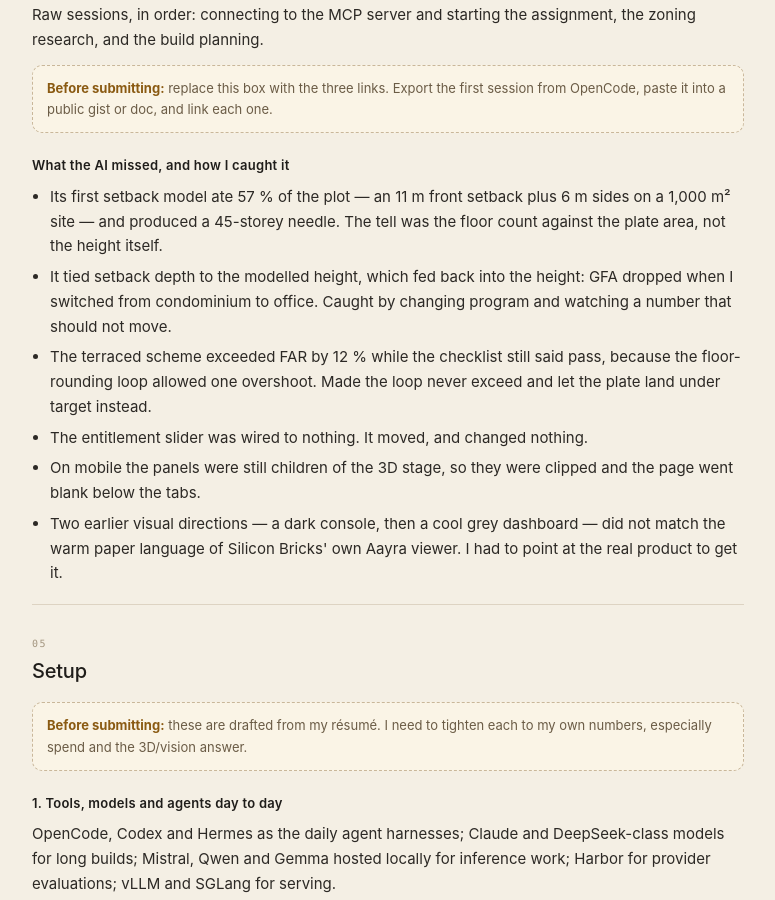
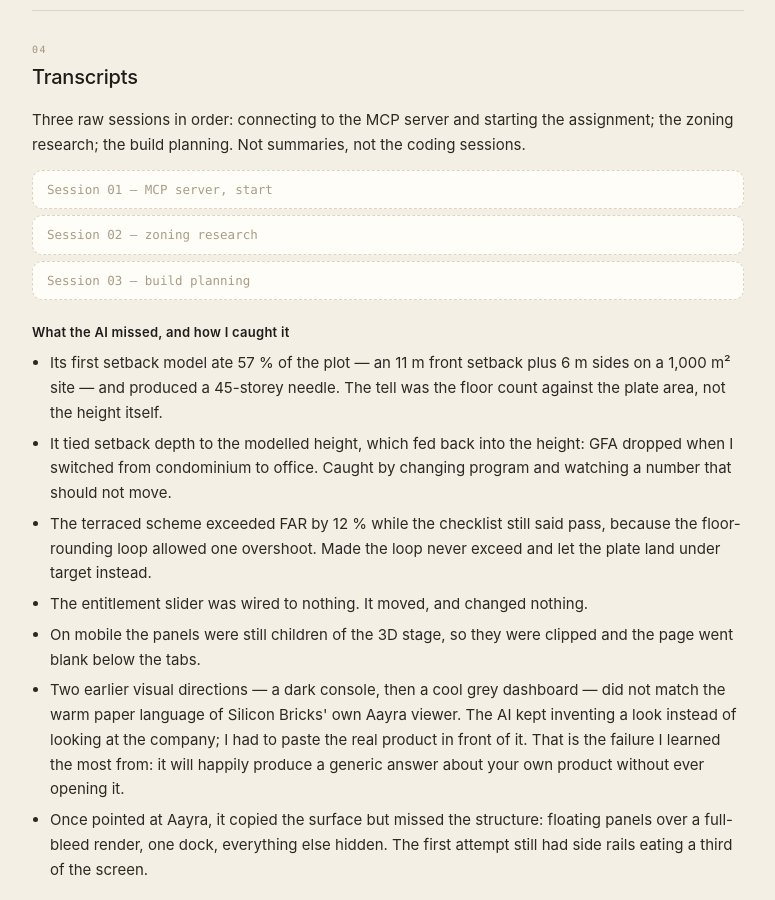
Before and after one commit to DevAgarwal2/bangkok-massing, an Astro site: page /submission in a window 1280 px wide. Shown: the part 2058-2958 px from the top of the page, without its empty margins (252-1027 px from the left). Built offline with nearby package versions, Linux system fonts and the light colour scheme; Astro itself is replaced by a stand-in of ours.

Commit message:
Submission: honest design note, transcript slots

```diff
--- a/src/pages/submission.astro
+++ b/src/pages/submission.astro
@@ -64,6 +64,14 @@ import '@fontsource-variable/geist-mono';
         background: #faf4e6; color: #6b5c46; font-size: 13px;
       }
       .todo b { color: #8a5a12; }
+      .links { display: grid; gap: 6px; margin: 12px 0 16px; }
+      .links a {
+        display: block; padding: 10px 14px; border-radius: 10px;
+        background: var(--surface); border: 1px solid var(--hair);
+        font: 400 12.5px/1.4 var(--mono); text-decoration: none; color: var(--ink);
+      }
+      .links a[aria-disabled="true"] { color: #a99c86; border-style: dashed; }
+      .links a:not([aria-disabled="true"]):hover { border-color: #c3b69f; }
       .fine { font-size: 11.5px; color: var(--ink-3); }
       @media print { body { background: #fff; } .doc { padding: 0; } a { color: inherit; } }
     </style>
@@ -116,6 +124,9 @@ import '@fontsource-variable/geist-mono';
           <li>Whole floors only, never over entitlement: a scheme can land a few percent under target, shown as a note, rather than
           breaching FAR to hit a round number.</li>
           <li>The real site from OpenStreetMap: 201 buildings, 100 roads with kerbs and lane paint, a few hundred trees.</li>
+          <li>The interface is deliberately not a generic dashboard. I studied Silicon Bricks' own Aayra viewer and built in its
+          language: the render fills the screen, the panels float over it as warm paper glass, and the numbers sit in one pill at
+          the bottom. A feasibility tool is a sales tool as much as a calculator.</li>
         </ul>
 
         <h3>Technical decisions, and why</h3>
@@ -146,9 +157,13 @@ import '@fontsource-variable/geist-mono';
       <section>
         <div class="num">04</div>
         <h2>Transcripts</h2>
-        <p>Raw sessions, in order: connecting to the MCP server and starting the assignment, the zoning research, and the build planning.</p>
-        <div class="todo"><b>Before submitting:</b> replace this box with the three links. Export the first session from OpenCode, paste it
-        into a public gist or doc, and link each one.</div>
+        <p>Three raw sessions in order: connecting to the MCP server and starting the assignment; the zoning research; the build
+        planning. Not summaries, not the coding sessions.</p>
+        <div class="links">
+          <a href="#" aria-disabled="true">Session 01 — MCP server, start</a>
+          <a href="#" aria-disabled="true">Session 02 — zoning research</a>
+          <a href="#" aria-disabled="true">Session 03 — build planning</a>
+        </div>
 
         <h3>What the AI missed, and how I caught it</h3>
         <ul>
@@ -161,7 +176,11 @@ import '@fontsource-variable/geist-mono';
           <li>The entitlement slider was wired to nothing. It moved, and changed nothing.</li>
           <li>On mobile the panels were still children of the 3D stage, so they were clipped and the page went blank below the tabs.</li>
           <li>Two earlier visual directions — a dark console, then a cool grey dashboard — did not match the warm paper language of
-          Silicon Bricks' own Aayra viewer. I had to point at the real product to get it.</li>
+          Silicon Bricks' own Aayra viewer. The AI kept inventing a look instead of looking at the company; I had to paste the real
+          product in front of it. That is the failure I learned the most from: it will happily produce a generic answer about your
+          own product without ever opening it.</li>
+          <li>Once pointed at Aayra, it copied the surface but missed the structure: floating panels over a full-bleed render, one
+          dock, everything else hidden. The first attempt still had side rails eating a third of the screen.</li>
         </ul>
       </section>
 
```
